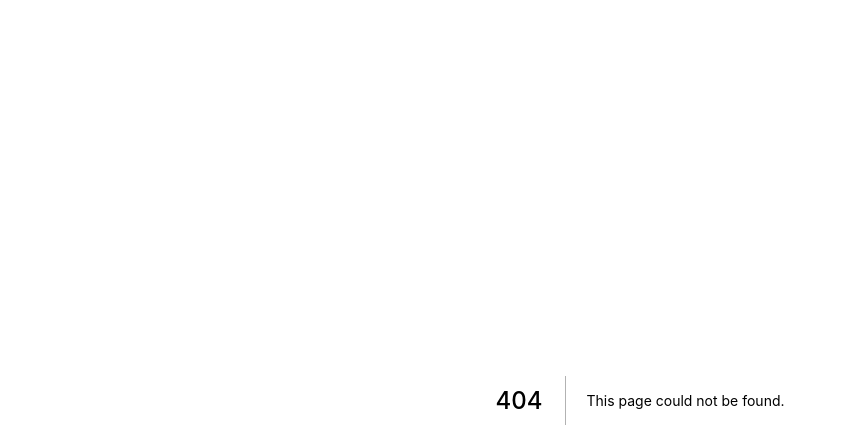
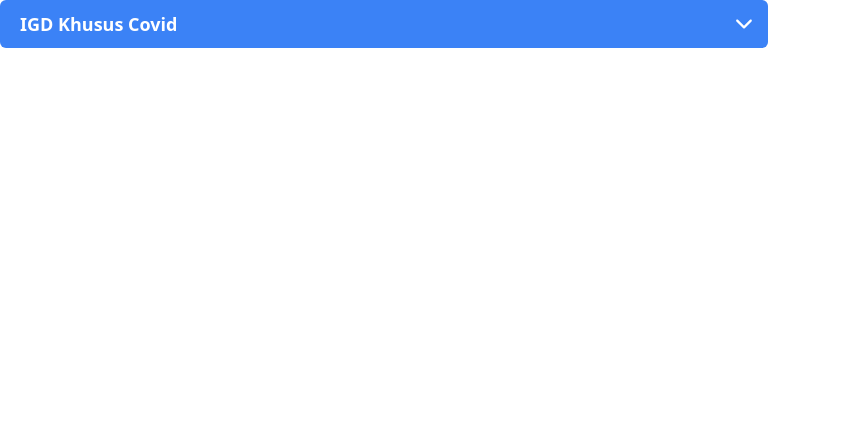
Before and after one commit to saepp/cekrs.com, a Next.js app: page /rs-detail in a window 1280 px wide. Before the commit this address had no page. Shown: the top 448 px of the page, without its empty margins (0-847 px from the left). Built offline with nearby package versions, Linux system fonts and the light colour scheme.

Commit message:
add CardBed component & rs-detail pages

```diff
--- /dev/null
+++ b/components/CardBed.js
@@ -0,0 +1,35 @@
+import React from "react";
+import { IoIosArrowDown } from "react-icons/io";
+
+const CardBed = () => {
+  return (
+    <div className="relative w-full overflow-hidden">
+      <input
+        type="checkbox"
+        className="peer absolute top-0 inset-x-0 w-full h-12 opacity-0 z-10 cursor-pointer"
+      />
+      <div className="bg-blue-500 h-12 w-full pl-5 flex items-center rounded-md">
+        <p className="text-lg font-bold text-white">IGD Khusus Covid</p>
+      </div>
+
+      {/* Arrow Icon */}
+      <div className="absolute top-3 right-3 text-white transition-transform duration-500 rotate-0 peer-checked:rotate-180">
+        <IoIosArrowDown className="h-6 w-6" />
+      </div>
+
+      {/* Content */}
+      <div className="bg-gray-500 overflow-hidden transition-all duration-500 max-h-0 peer-checked:max-h-40 rounded-bl-md rounded-br-md mb-10">
+        <div className="p-4">
+          <p>
+            Lorem ipsum dolor sit amet consectetur adipisicing elit. Eveniet
+            explicabo id culpa? Alias ipsum hic nemo placeat? Est nulla mollitia
+            vel aspernatur pariatur deserunt suscipit ad numquam sint? Vitae,
+            aliquid.
+          </p>
+        </div>
+      </div>
+    </div>
+  );
+};
+
+export default CardBed;
--- a/components/Search.js
+++ b/components/Search.js
@@ -56,7 +56,7 @@ const Search = ({
           disabled={!data}
           onChange={(e) => setProv(e.target.value)}
         >
-          <option value="" disabled selected>
+          <option value="DEFAULT" disabled selected>
             Pilih Provinsi ...
           </option>
           {data?.provinces.map((province) => (
@@ -74,7 +74,7 @@ const Search = ({
           disabled={!prov.length || load}
           onChange={(e) => setCity(e.target.value)}
         >
-          <option value="" disabled selected>
+          <option value="DEFAULT" disabled selected>
             {!prov.length
               ? "Silahkan Pilih Provinsi Terlebih Dahulu"
               : "Pilih Kabupaten / Kota..."}
--- /dev/null
+++ b/pages/rs-detail.js
@@ -0,0 +1,13 @@
+import React from "react";
+
+import CardBed from "../components/CardBed";
+
+const RumahSakit = () => {
+  return (
+    <div className="max-w-screen-md">
+      <CardBed />
+    </div>
+  );
+};
+
+export default RumahSakit;
```
